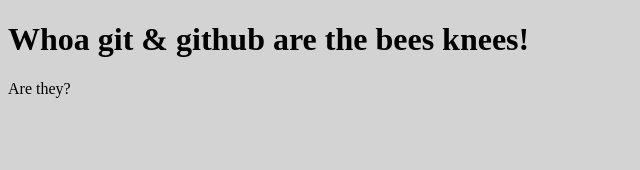
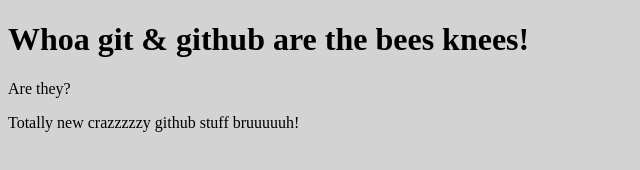
Before and after one commit to GraySmith00/gitAndGithubExamples, a plain HTML site: page index.html in a window 1280 px wide. Shown: the whole page, without its empty margins (0-640 px from the left). Drawn offline with Linux system fonts and the light colour scheme.

Commit message:
add totally new paragraph

```diff
--- a/index.html
+++ b/index.html
@@ -12,6 +12,7 @@
 <body>
   <h1>Whoa git & github are the bees knees!</h1>
   <p>Are they?</p>
+  <p>Totally new crazzzzzy github stuff bruuuuuh!</p>
 </body>
 
 </html>
```
